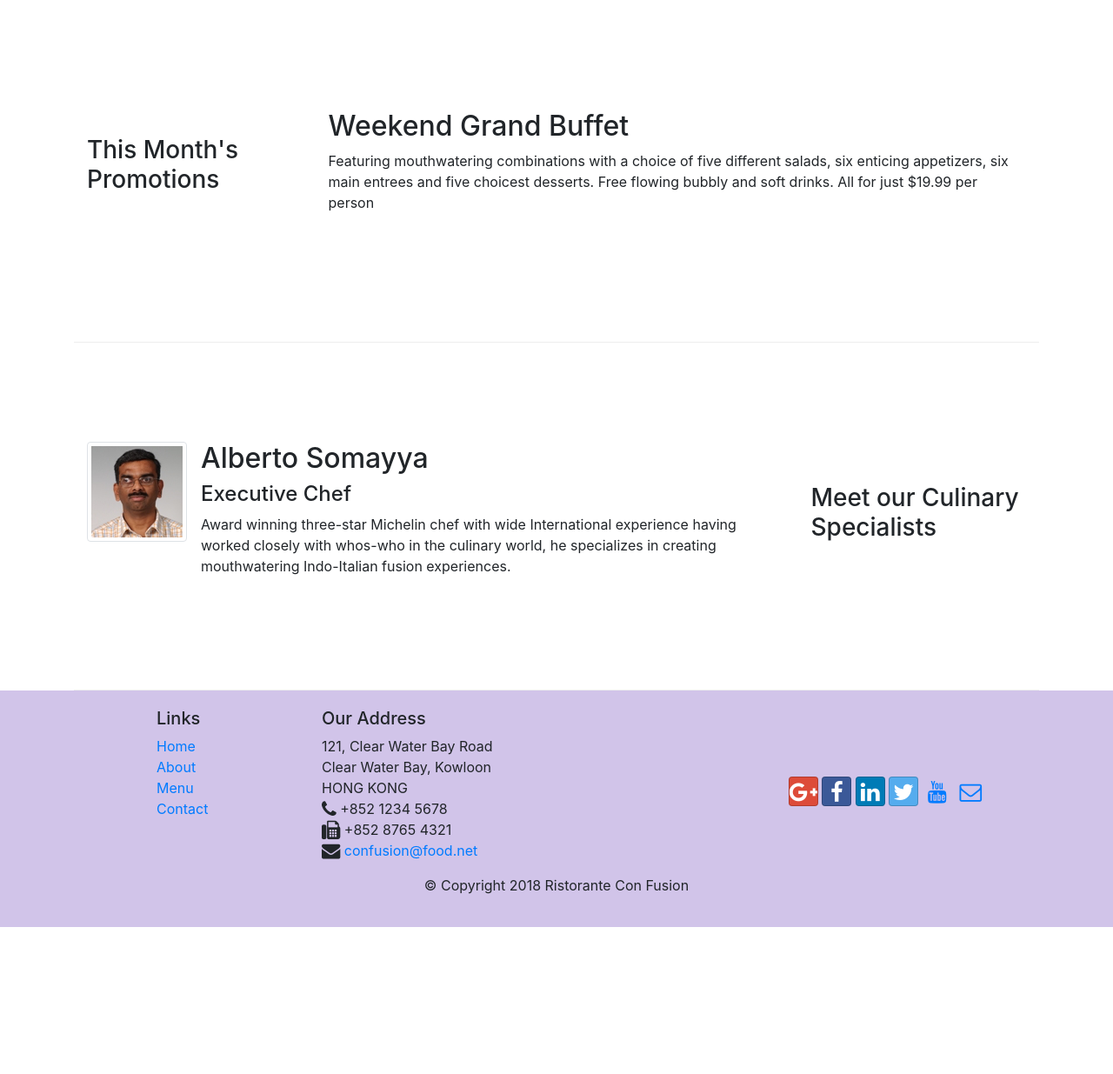
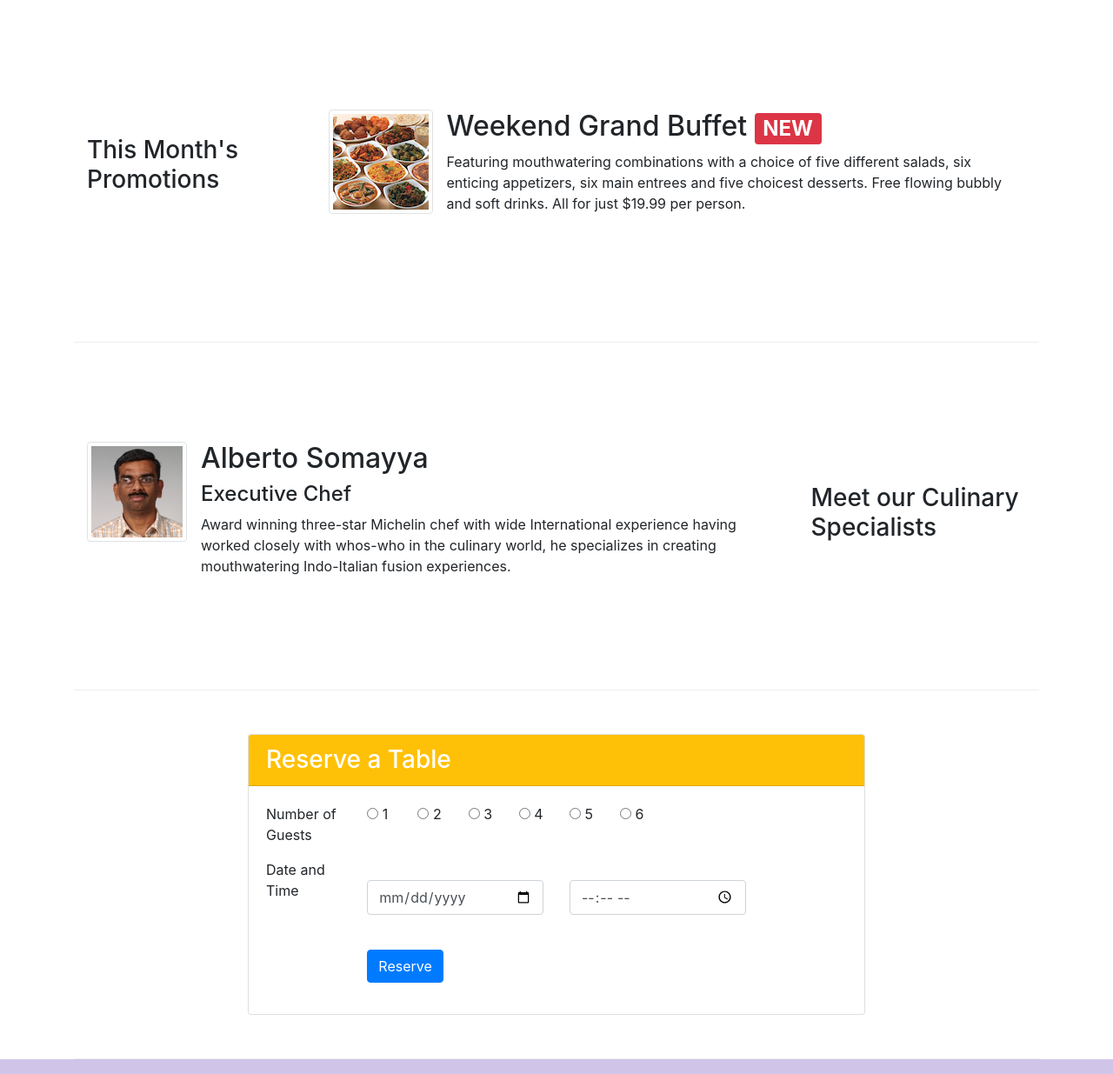
Before and after one commit to AMenchaca/Intro-to-Bootstrap, a website: page index.html in a window 1280 px wide. Shown: the part 740-1975 px from the top of the page at 87% size. Before the commit the page ends 1806 px from the top, so only its background shows below. Drawn offline with nearby package versions, Linux system fonts and the light colour scheme.

Commit message:
Table added on index pg

```diff
--- a/index.html
+++ b/index.html
@@ -42,8 +42,11 @@
                         will tickle your culinary senses!
                     </p>
                 </div>
-                <div class="col-12 col-sm align-self-center">
-                    <img src="img/logo.png" class="img-fluid">*
+                <div class="col-12 col-sm-3 align-self-center">
+                    <img src="img/logo.png" class="img-fluid">
+                </div>
+                <div class="col-12 col-sm-3 align-self-center">
+                    <a class="btn btn-warning btn-block btn-sm" href="#Reserve_a_Table">Reserve Table</a>
                 </div>
             </div>
         </div>
@@ -56,8 +59,7 @@
             </div>
             <div class="col col-sm order-sm-first col-md">
                 <div class="media">
-                    <img class="d-flex mr-3 img-thumbnail align-self-center"
-                    src="img/uthappizza.png">
+                    <img class="d-flex mr-3 img-thumbnail align-self-center" src="img/uthappizza.png">
                     <div class="media-body">
                         <h2 class="mt-0">Uthappizza <span class="badge badge-danger">HOT</span><span class="badge badge-pill badge-secondary">$4.99</span></h2>
                         <p>A unique combination of Indian Uthappam (pancake) and Italian pizza, topped with Cerignola olives, ripe vine cherry tomatoes,
@@ -74,10 +76,15 @@
                 <h3>This Month's Promotions</h3>
             </div>
             <div class="col col-sm col-md">
-                <h2>Weekend Grand Buffet</h2>
-                <p>Featuring mouthwatering combinations with a choice of five different salads, six enticing appetizers, six main entrees
-                    and five choicest desserts. Free flowing bubbly and soft drinks. All for just $19.99 per person
-                </p>
+                <div class="media">
+                    <img class="d-flex mr-3 img-thumbnail align-self-top" src="img/buffet.png" alt="buffet photo">
+                    <div class="media-body">
+                        <h2 class="mt-0">Weekend Grand Buffet <span class="badge badge-danger">NEW</span></h2>
+                        <p>Featuring mouthwatering combinations with a choice of five different salads, six enticing appetizers, six main entrees
+                            and five choicest desserts. Free flowing bubbly and soft drinks. All for just $19.99 per person.
+                        </p>
+                    </div>
+                </div>
             </div>
         </div>
 
@@ -87,13 +94,52 @@
             </div>
             <div class="col col-sm order-sm-first col-md">
                 <div class="media">
-                    <img class="d-flex mr-3 img-thumbnail align-self-top" src="img/alberto.png" alt="alberto pic">
+                    <img class="d-flex mr-3 img-thumbnail align-self-top" src="img/alberto.png" alt="photo of Alberto Somayya">
                     <div class="media-body">
                         <h2 class="mt-0">Alberto Somayya</h2>
                         <h4>Executive Chef</h4>
                         <p>Award winning three-star Michelin chef with wide International experience having worked closely with whos-who
                             in the culinary world, he specializes in creating mouthwatering Indo-Italian fusion experiences.
                         </p>
+                    </div>
+                </div>
+            </div>
+        </div>
+
+        <div class="row row-content">
+            <div class="col-12 col-md-8 offset-md-2">
+                <div class="card">
+                    <h3 class="card-header text-white bg-warning"><a id="Reserve_a_Table">Reserve a Table</a></h3>
+                    <div class="card-body">
+                        <form class="form">
+                            <div class="form-group row">
+                                <div class="col-12 col-md-2">Number of Guests</div>
+                                <label class="radio-inline col-1"><input type="radio" name="optradio"> 1</label>
+                                <label class="radio-inline col-1"><input type="radio" name="optradio"> 2</label>
+                                <label class="radio-inline col-1"><input type="radio" name="optradio"> 3</label>
+                                <label class="radio-inline col-1"><input type="radio" name="optradio"> 4</label>
+                                <label class="radio-inline col-1"><input type="radio" name="optradio"> 5</label>
+                                <label class="radio-inline col-1"><input type="radio" name="optradio"> 6</label>
+                            </div>
+                            <div class="form-group row">
+                                <p class="col-12 col-md-2">Date and Time</p>
+                                <div class=" col-12 col-sm-4">
+                                    <label for="date" class="col-12 col-md-8 col-form-label"></label>
+                                    <input type="date" class="form-control" id="date" name="date" placeholder="Date">
+                                </div>
+
+                                <div class="col-12 col-sm-4">
+                                    <label for="time" class="col-12 col-md-8 col-form-label"></label>
+                                    <input type="time" class="form-control" id="time" name="time" placeholder="Time">
+                                </div>
+                            </div>
+                            <br>
+                            <div class="form-group row">
+                                    <div class="offset-md-2 col-md-10">
+                                        <button type="submit" class="btn btn-primary">Reserve</button>
+                                    </div>
+                            </div>
+                        </form>
                     </div>
                 </div>
             </div>
```
Also changed, not shown: contactus.html (+1 -1 lines).
